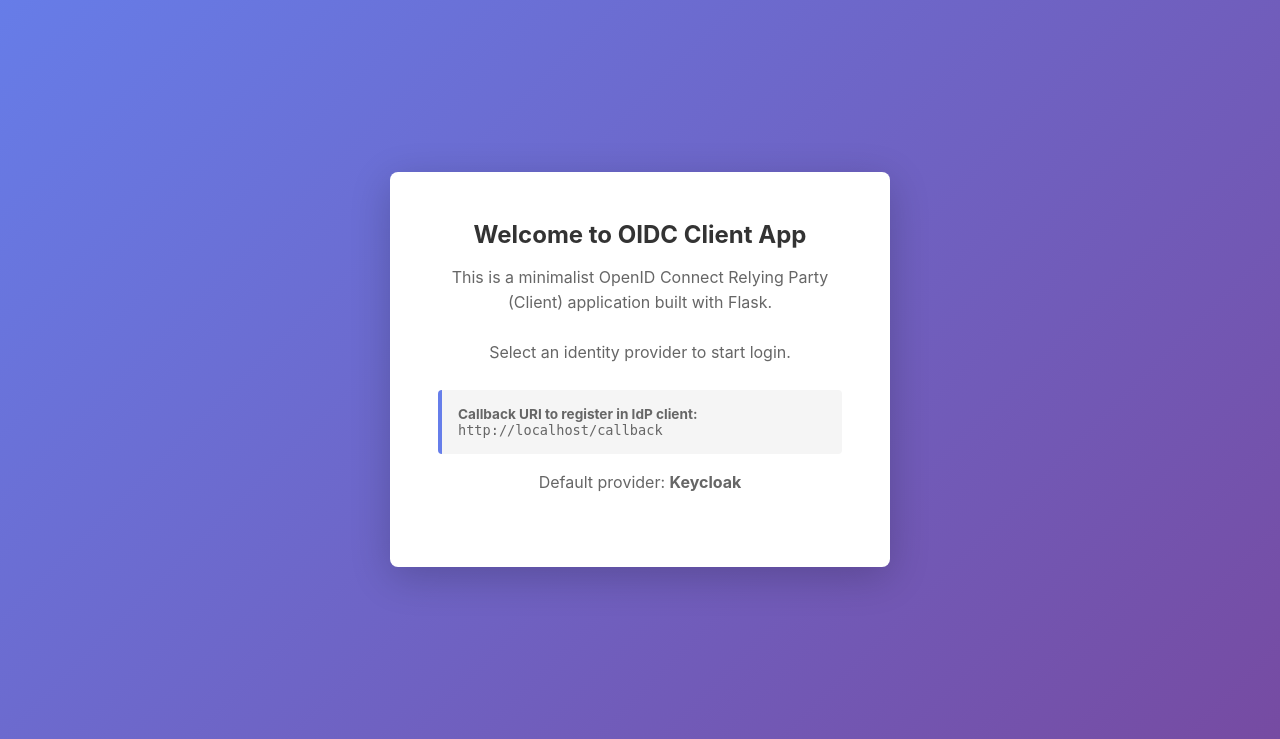
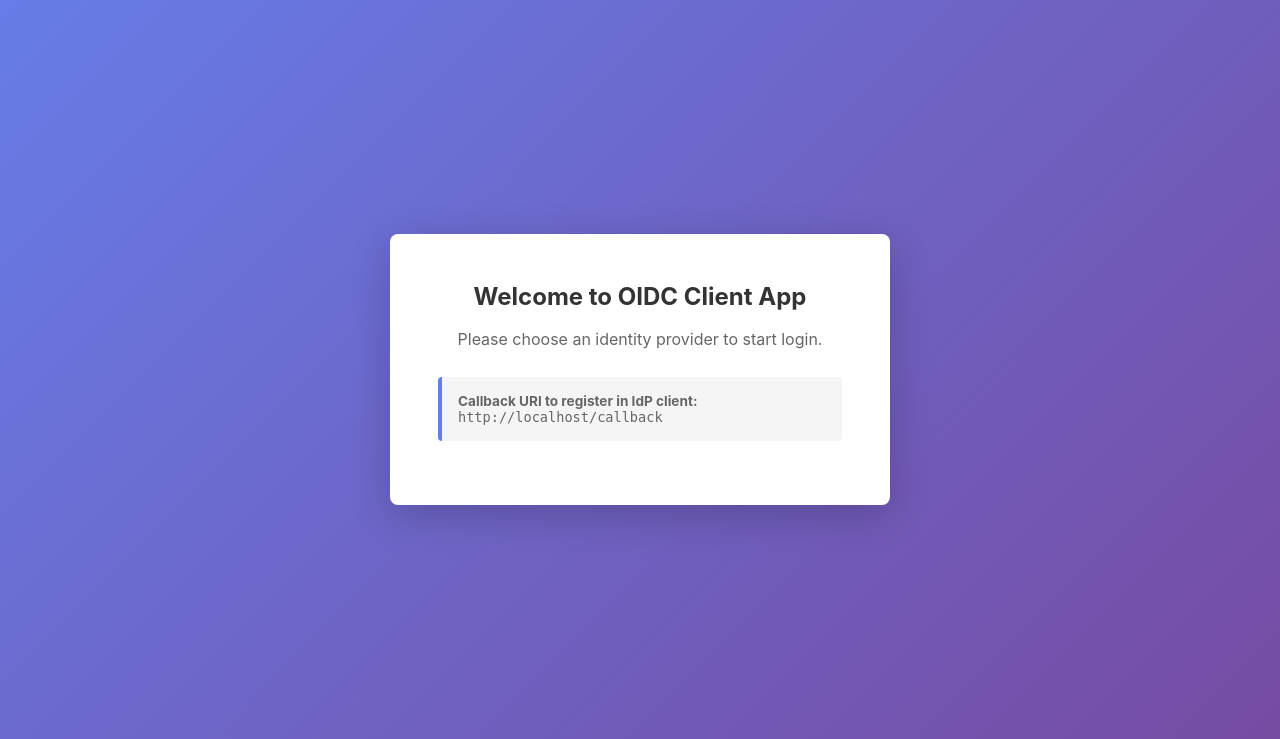
Before and after one commit to faithmry/netsec-assignment-1-oidc, a Flask app: page / in a window 1280 px wide. Shown: the part 61-800 px from the top of the page. Run offline with Flask 3, Linux system fonts and the light colour scheme; parts of the project's set-up code (start-up, migrations or seed data) failed here and were passed over.

Commit message:
edit html
Updated the content description and adjusted the login button text.

```diff
--- a/templates/index.html
+++ b/templates/index.html
@@ -4,12 +4,11 @@
 
 {% block content %}
 <h2>Welcome to OIDC Client App</h2>
-<p>This is a minimalist OpenID Connect Relying Party (Client) application built with Flask.</p>
-<p>Select an identity provider to start login.</p>
+<p>Please choose an identity provider to start login.</p>
 
 {% for provider in providers %}
 <a href="{{ url_for('login_provider', provider=provider) }}" class="btn" style="margin: 0.25rem;">
-	🔑 Login with {{ provider|capitalize }}
+	Login with {{ provider|capitalize }}
 </a>
 {% endfor %}
 
@@ -17,6 +16,4 @@
 	<strong>Callback URI to register in IdP client:</strong><br>
 	<code>{{ callback_uri }}</code>
 </div>
-
-<p style="margin-top: 0.75rem;">Default provider: <strong>{{ default_provider|capitalize }}</strong></p>
 {% endblock %}
```
